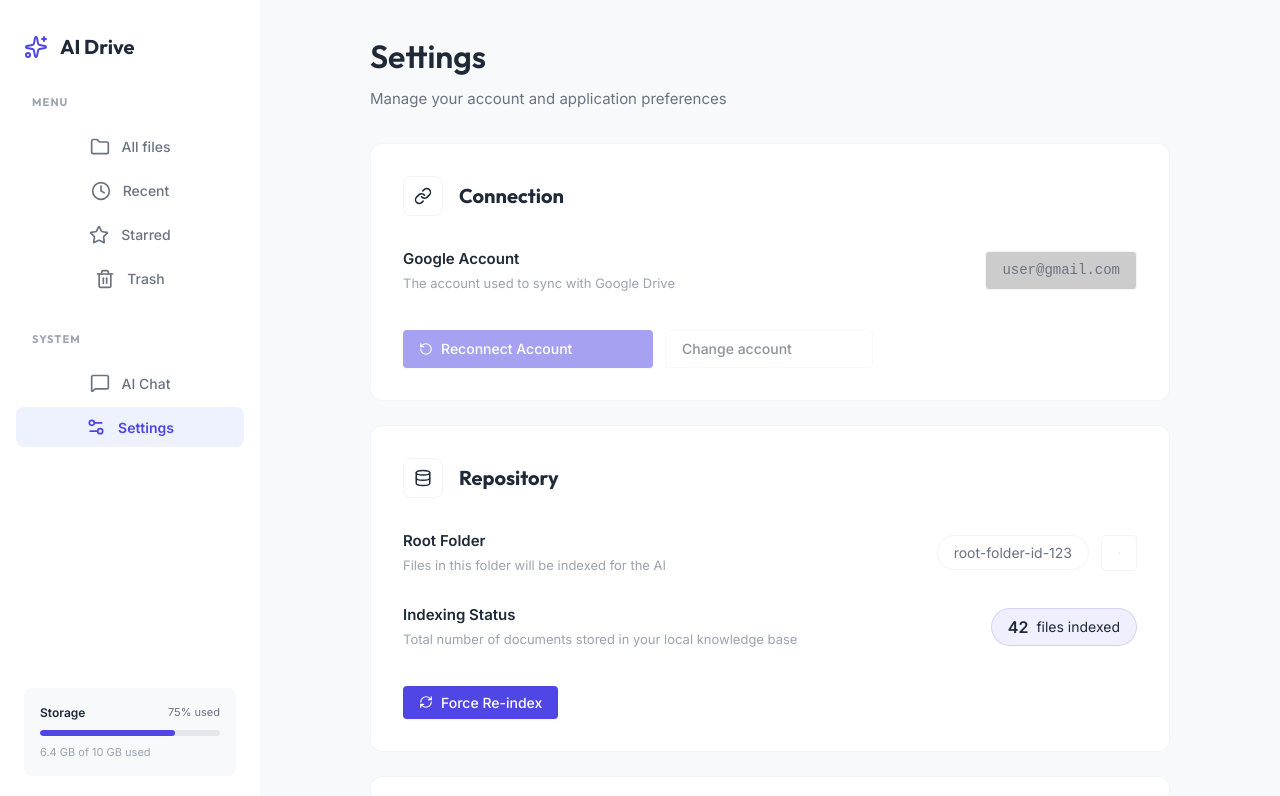
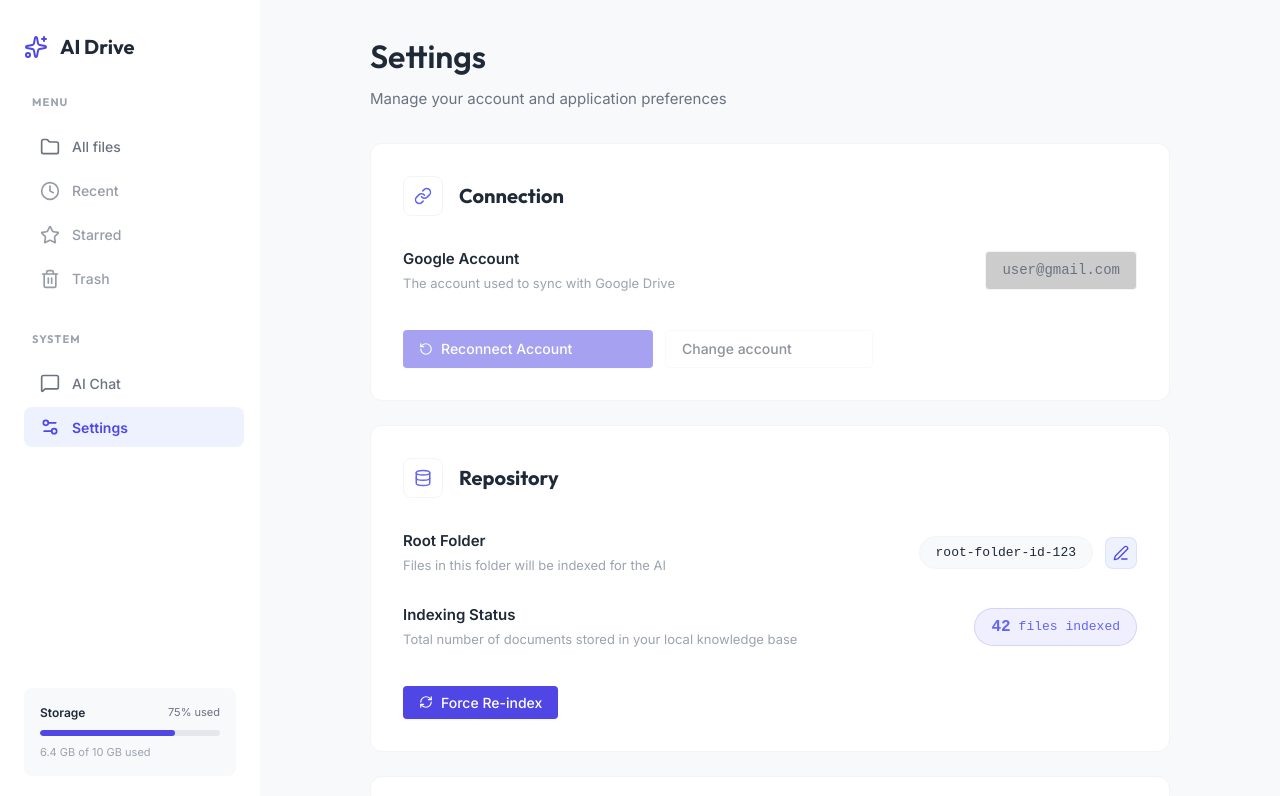
Before and after one commit to billos-e/ai_assisted_drive, a Vue app in the folder frontend/: page / in a window 1280 px wide. Both pictures are taken after a click on the button "Settings". Shown: the top 796 px of the page. Built offline with nearby package versions, Linux system fonts and the light colour scheme; no server answers.

Commit message:
UPDATE : improving styles in settings and chat

```diff
--- a/frontend/src/components/Sidebar.vue
+++ b/frontend/src/components/Sidebar.vue
@@ -22,33 +22,42 @@
           </button>
 
           <button
-            class="nav-item"
+            class="nav-item disabled"
             :class="{ active: activeSection === 'recent' }"
-            @click="$emit('navigate', 'recent')"
-            :title="isCollapsed ? 'Recent' : ''"
+            @click.stop
+            :title="isCollapsed ? 'Recent (Soon)' : ''"
           >
+            <div class="nav-item-content">
               <Clock :size="20" class="nav-icon" />
               <span v-if="!isCollapsed" class="nav-label">Recent</span>
+            </div>
+            <span v-if="!isCollapsed" class="badge-soon">soon</span>
           </button>
 
           <button
-            class="nav-item"
+            class="nav-item disabled"
             :class="{ active: activeSection === 'starred' }"
-            @click="$emit('navigate', 'starred')"
-            :title="isCollapsed ? 'Starred' : ''"
+            @click.stop
+            :title="isCollapsed ? 'Starred (Soon)' : ''"
           >
+            <div class="nav-item-content">
               <Star :size="20" class="nav-icon" />
               <span v-if="!isCollapsed" class="nav-label">Starred</span>
+            </div>
+            <span v-if="!isCollapsed" class="badge-soon">soon</span>
           </button>
 
           <button
-            class="nav-item"
+            class="nav-item disabled"
             :class="{ active: activeSection === 'trash' }"
-            @click="$emit('navigate', 'trash')"
-            :title="isCollapsed ? 'Trash' : ''"
+            @click.stop
+            :title="isCollapsed ? 'Trash (Soon)' : ''"
           >
+            <div class="nav-item-content">
               <Trash2 :size="20" class="nav-icon" />
               <span v-if="!isCollapsed" class="nav-label">Trash</span>
+            </div>
+            <span v-if="!isCollapsed" class="badge-soon">soon</span>
           </button>
         </nav>
       </div>
@@ -193,6 +202,11 @@ defineEmits(['navigate', 'create-new', 'toggle-collapse'])
   display: flex;
   flex-direction: column;
   gap: 4px;
+  padding-left: var(--spacing-sm);
+}
+
+.sidebar.collapsed .sidebar-nav {
+  padding-left: 0;
 }
 
 .nav-item {
@@ -204,6 +218,7 @@ defineEmits(['navigate', 'create-new', 'toggle-collapse'])
   background-color: transparent;
   color: var(--color-text-secondary);
   transition: all 0.2s ease;
+  justify-content: flex-start;
   text-align: left;
   font-size: 14px;
   font-weight: 500;
@@ -215,6 +230,10 @@ defineEmits(['navigate', 'create-new', 'toggle-collapse'])
 .sidebar.collapsed .nav-item {
   justify-content: center;
   padding: 12px 0;
+}
+
+.sidebar.collapsed .nav-item .nav-icon {
+  margin: 0;
 }
 
 .nav-item:hover {
@@ -234,6 +253,40 @@ defineEmits(['navigate', 'create-new', 'toggle-collapse'])
 
 .nav-label {
   white-space: nowrap;
+}
+
+.nav-item.disabled {
+  cursor: not-allowed;
+  opacity: 0.7;
+}
+
+.nav-item-content {
+  display: flex;
+  align-items: center;
+  gap: 12px;
+  transition: transform 0.3s ease;
+}
+
+.nav-item.disabled:hover .nav-item-content {
+  transform: translateX(-4px);
+}
+
+.badge-soon {
+  font-size: 10px;
+  background: rgba(0, 0, 0, 0.05);
+  padding: 2px 6px;
+  border-radius: 4px;
+  text-transform: uppercase;
+  color: var(--color-text-muted);
+  margin-left: auto;
+  opacity: 0;
+  transform: translateX(10px);
+  transition: all 0.3s ease;
+}
+
+.nav-item:hover .badge-soon {
+  opacity: 1;
+  transform: translateX(0);
 }
 
 .sidebar-footer {
--- a/frontend/src/pages/Chat.vue
+++ b/frontend/src/pages/Chat.vue
@@ -492,6 +492,7 @@ onMounted(() => {
   font-size: 16px;
   color: #1F2937;
   outline: none;
+  box-shadow: none !important;
 }
 
 .main-input-bar input::placeholder {
@@ -701,7 +702,7 @@ onMounted(() => {
   width: 6px;
   height: 6px;
   border-radius: 50%;
-  background-color: var(--color-primary-light);
+  background-color: var(--color-primary);
   animation: bounce 1.4s infinite;
 }
 
--- a/frontend/src/pages/Settings.vue
+++ b/frontend/src/pages/Settings.vue
@@ -54,7 +54,7 @@
               <div class="setting-hint">Files in this folder will be indexed for the AI</div>
             </div>
             <div class="setting-value-group">
-              <div class="setting-value-pill">{{ rootFolderId }}</div>
+              <div class="setting-value-pill" :title="rootFolderId">{{ rootFolderId }}</div>
               <button class="btn-icon" @click="editRootFolder" title="Edit folder">
                 <Edit3 :size="16" />
               </button>
@@ -162,7 +162,6 @@
             </div>
             <div class="select-wrapper">
               <select v-model="responseLanguage" @change="updateLanguage" class="setting-select">
-                <option value="auto">Auto-detect</option>
                 <option value="en">English</option>
                 <option value="fr">Français</option>
                 <option value="es">Español</option>
@@ -172,7 +171,7 @@
             </div>
           </div>
 
-          <div class="ui-only-badge">
+          <div v-if="!isBackendConnected" class="ui-only-badge">
             <Info :size="14" />
             <span>AI model settings are currently UI-only and will be connected soon.</span>
           </div>
@@ -204,7 +203,8 @@ const rootFolderId = ref('root-folder-id-123')
 const indexedFilesCount = ref(42)
 const selectedModel = ref('llama-3.3-70b-versatile')
 const numberOfSources = ref(5)
-const responseLanguage = ref('auto')
+const responseLanguage = ref('fr')
+const isBackendConnected = ref(false)
 
 const reconnecting = ref(false)
 const editingRootFolder = ref(false)
@@ -275,7 +275,8 @@ const fetchSettings = async () => {
     indexedFilesCount.value = data.indexed_files_count
     selectedModel.value = data.selected_model
     numberOfSources.value = data.number_of_sources
-    responseLanguage.value = data.response_language
+    responseLanguage.value = data.response_language === 'auto' ? 'fr' : data.response_language
+    isBackendConnected.value = true
   } catch (error) {
     console.error('Error fetching settings:', error)
   }
@@ -415,11 +416,17 @@ onMounted(() => {
 
 .setting-value-pill {
   padding: 6px 16px;
-  background: rgba(255, 255, 255, 0.03);
+  background: var(--color-background);
   border-radius: 20px;
   border: 1px solid var(--color-border);
-  font-size: 14px;
-  color: var(--color-text-secondary);
+  font-size: 13px;
+  font-weight: 500;
+  color: var(--color-text-primary);
+  font-family: 'JetBrains Mono', monospace;
+  max-width: 300px;
+  overflow: hidden;
+  text-overflow: ellipsis;
+  white-space: nowrap;
 }
 
 .setting-value-pill.highlight {
@@ -510,22 +517,30 @@ button:hover .badge.coming-soon {
 }
 
 .btn-icon {
-  width: 36px;
-  height: 36px;
-  border-radius: var(--radius-sm);
+  width: 32px;
+  height: 32px;
+  padding: 0;
+  border-radius: var(--radius-md);
   display: flex;
   align-items: center;
   justify-content: center;
-  background: rgba(255, 255, 255, 0.03);
-  border: 1px solid var(--color-border);
-  color: var(--color-text-muted);
+  background: var(--color-primary-pale);
+  border: 1px solid rgba(79, 70, 229, 0.1);
+  color: var(--color-primary);
   cursor: pointer;
-  transition: all 0.2s;
+  transition: all 0.2s cubic-bezier(0.4, 0, 0.2, 1);
 }
 
 .btn-icon:hover {
-  background: rgba(255, 255, 255, 0.08);
-  color: var(--color-text-primary);
+  background: var(--color-primary);
+  color: white;
+  border-color: var(--color-primary);
+  transform: translateY(-1px);
+  box-shadow: 0 4px 6px -1px rgba(79, 70, 229, 0.2);
+}
+
+.btn-icon:active {
+  transform: translateY(0);
 }
 
 .status-banner {
--- a/frontend/src/style.css
+++ b/frontend/src/style.css
@@ -1,10 +1,14 @@
 :root {
   /* Core Colors - Pro Enterprise Palette */
   --color-primary: #4F46E5;
+  --color-primary-dark: #3730A3;
+  --color-primary-light: #6366F1;
   --color-primary-pale: #EEF2FF;
 
   --color-background: #F8F9FB;
   --color-surface: #FFFFFF;
+  --color-surface-hover: #F9FAFB;
+  --color-border-hover: #E5E7EB;
 
   --color-text-primary: #1F2937;
   --color-text-secondary: #6B7280;
@@ -91,6 +95,11 @@ button {
   align-items: center;
   justify-content: center;
   gap: 8px;
+  opacity: 1;
+}
+
+button:hover:not(:disabled) {
+  opacity: 0.4;
 }
 
 button:disabled {
```
Also changed, not shown: 1 other file (tests, documents, lock files or other folders). Lines whose indentation alone changed are shown as unchanged.
